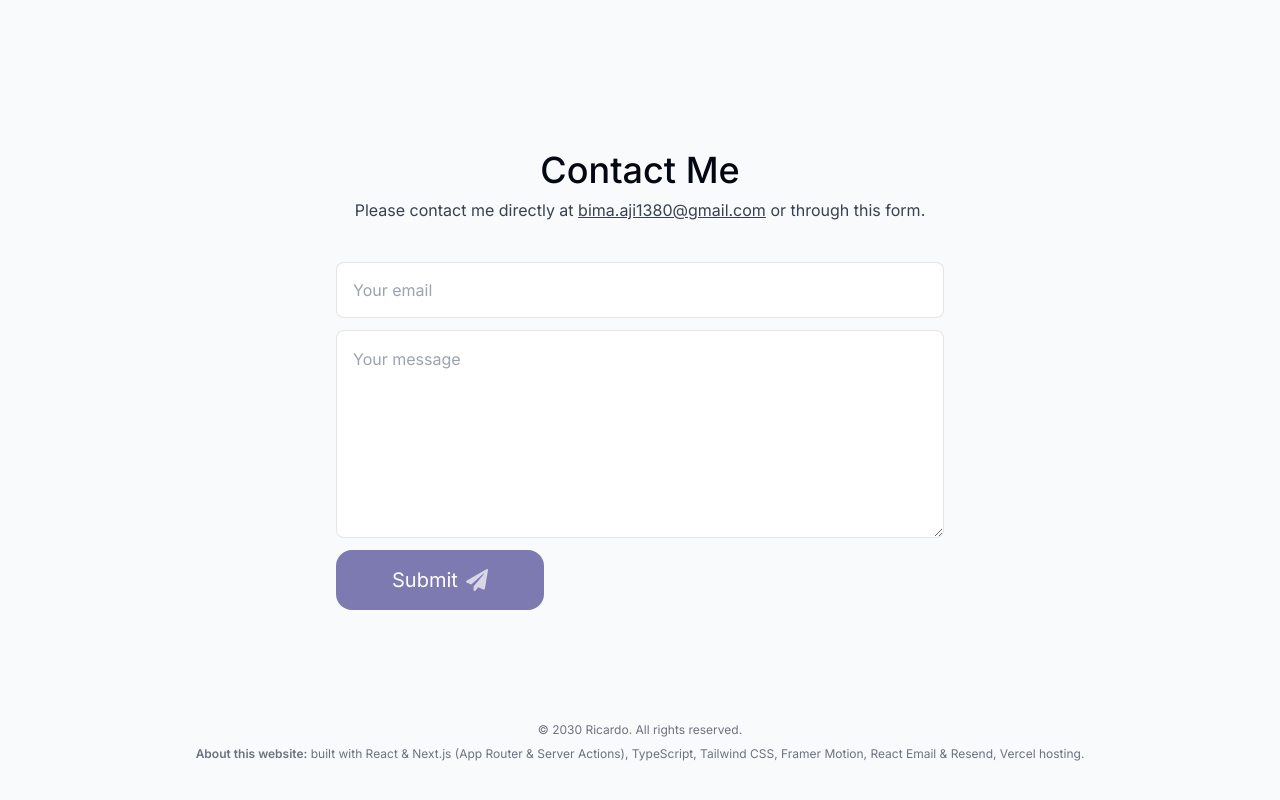
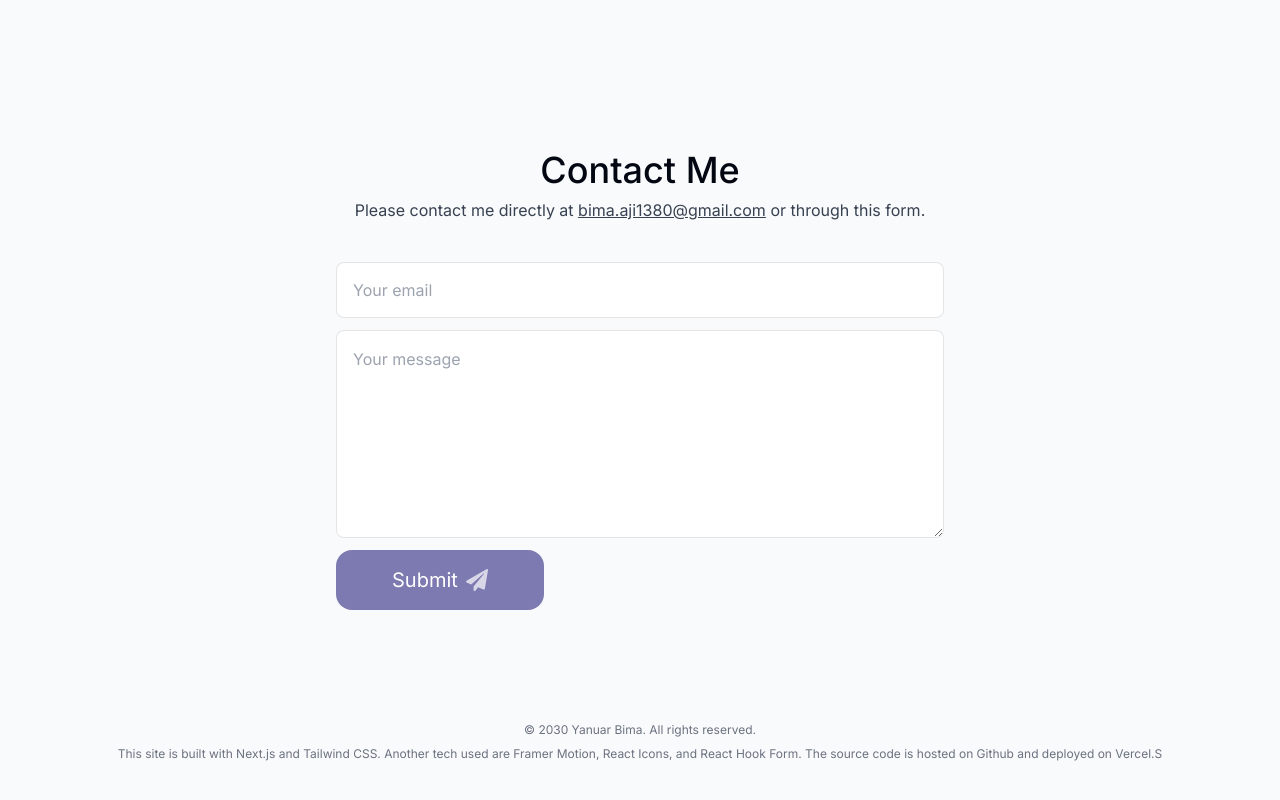
Before and after one commit to Bima1301/new-portofolio-website, a Next.js app: page / in a window 1280 px wide. Shown: the part 6277-7077 px from the top of the page. Built offline with nearby package versions, Linux system fonts and the light colour scheme; no server answers.

Commit message:
[FIX] minor fixing

```diff
--- a/components/footer.tsx
+++ b/components/footer.tsx
@@ -4,12 +4,11 @@ export default function Footer() {
   return (
     <footer className="mb-10 px-4 text-center text-gray-500">
       <small className="mb-2 block text-xs">
-        &copy; 2030 Ricardo. All rights reserved.
+        &copy; 2030 Yanuar Bima. All rights reserved.
       </small>
       <p className="text-xs">
-        <span className="font-semibold">About this website:</span> built with
-        React & Next.js (App Router & Server Actions), TypeScript, Tailwind CSS,
-        Framer Motion, React Email & Resend, Vercel hosting.
+        This site is built with Next.js and Tailwind CSS. Another tech used are Framer Motion, React Icons, and React Hook Form.
+        The source code is hosted on Github and deployed on Vercel.S
       </p>
     </footer>
   );
```
